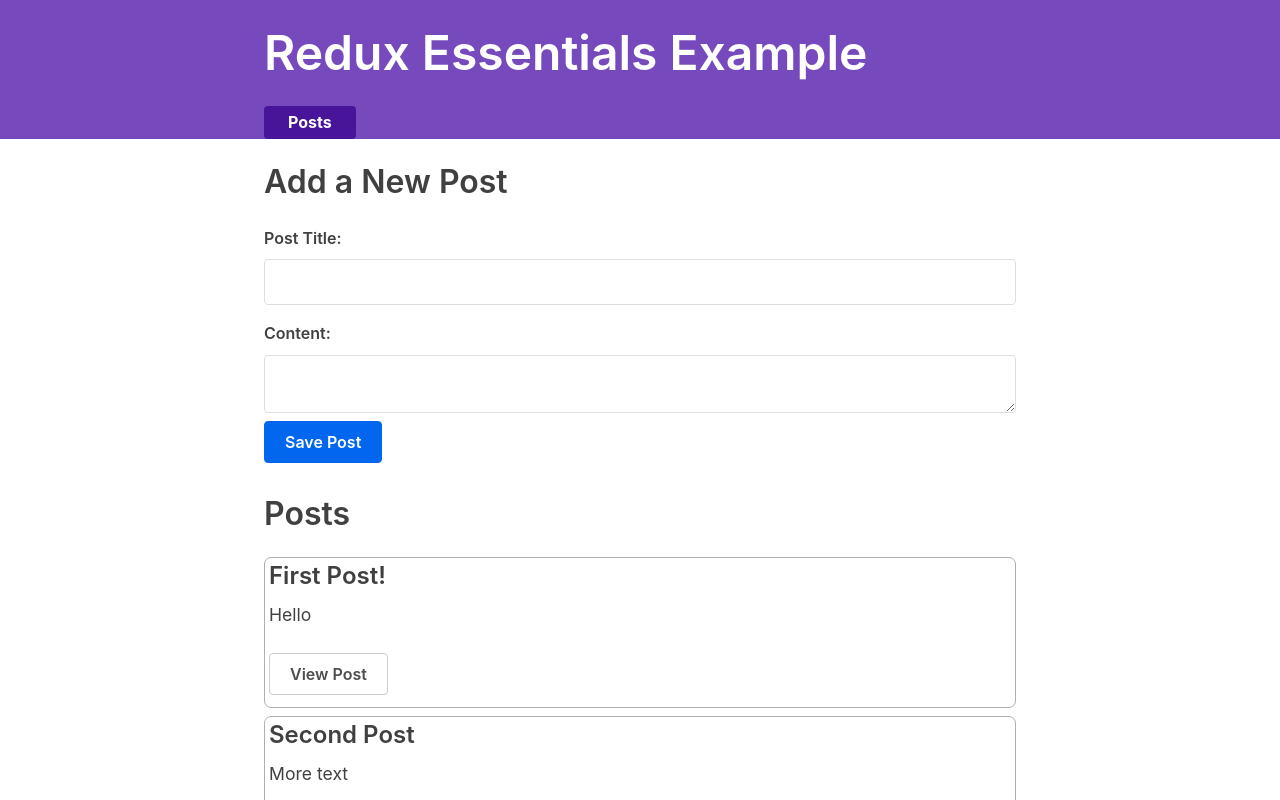
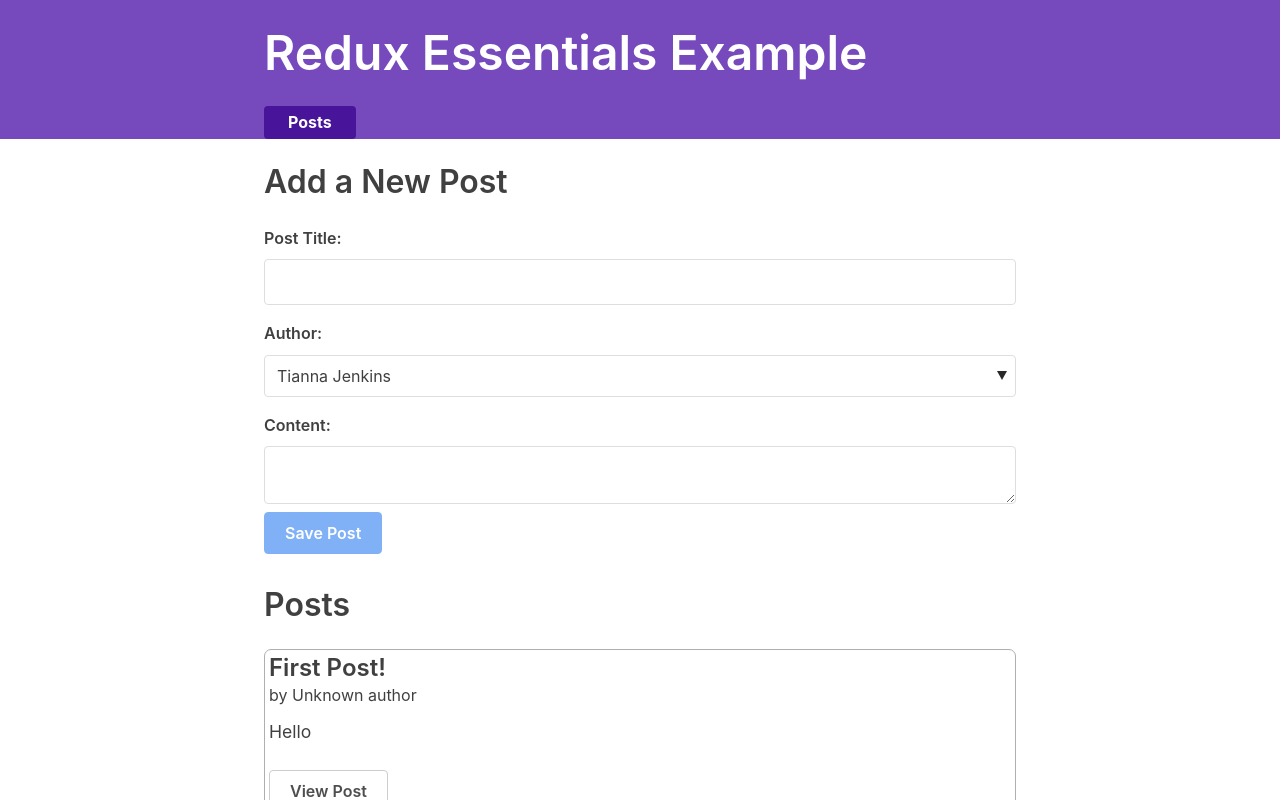
Before and after one commit to c3n7-learning/learning_react, a React (Create React App) app in the folder redux_essentials/3-redux-essentials-example-app/: page / in a window 1280 px wide. Shown: the top 800 px of the page. Built offline with nearby package versions, Linux system fonts and the light colour scheme; what @mswjs/data, mock-socket, txtgen would draw is missing.

Commit message:
Can show users

```diff
--- a/redux_essentials/3-redux-essentials-example-app/src/app/store.js
+++ b/redux_essentials/3-redux-essentials-example-app/src/app/store.js
@@ -1,8 +1,10 @@
 import { configureStore } from '@reduxjs/toolkit'
 import postsReducer from '../features/posts/postsSlice'
+import usersReducer from '../features/users/usersSlice'
 
 export default configureStore({
   reducer: {
     posts: postsReducer,
+    users: usersReducer,
   },
 })
--- a/redux_essentials/3-redux-essentials-example-app/src/features/posts/AddPostForm.js
+++ b/redux_essentials/3-redux-essentials-example-app/src/features/posts/AddPostForm.js
@@ -1,23 +1,35 @@
 import React, { useState } from 'react'
-import { useDispatch } from 'react-redux'
+import { useDispatch, useSelector } from 'react-redux'
 import { postAdded } from './postsSlice'
 
 export const AddPostForm = () => {
   const [title, setTitle] = useState('')
   const [content, setContent] = useState('')
+  const [userId, setUserId] = useState('')
 
   const dispatch = useDispatch()
 
+  const users = useSelector((state) => state.users)
+
   const onTitleChanged = (e) => setTitle(e.target.value)
   const onContentChanged = (e) => setContent(e.target.value)
+  const onAuthorChanged = (e) => setUserId(e.target.value)
 
   const onSavePostClicked = () => {
     if (title && content) {
-      dispatch(postAdded(title, content))
+      dispatch(postAdded(title, content, userId))
       setTitle('')
       setContent('')
     }
   }
+
+  const canSave = Boolean(title) && Boolean(content) && Boolean(userId)
+
+  const usersOptions = users.map((user) => (
+    <option key={user.id} value={user.id}>
+      {user.name}
+    </option>
+  ))
 
   return (
     <section>
@@ -31,6 +43,10 @@
           value={title}
           onChange={onTitleChanged}
         />
+        <label htmlFor="postAuthor">Author:</label>
+        <select id="postAuthor" value={userId} onChange={onAuthorChanged}>
+          {usersOptions}
+        </select>
         <label htmlFor="postContent">Content:</label>
         <textarea
           id="postContent"
@@ -38,7 +54,7 @@
           value={content}
           onChange={onContentChanged}
         />
-        <button type="button" onClick={onSavePostClicked}>
+        <button type="button" onClick={onSavePostClicked} disabled={!canSave}>
           Save Post
         </button>
       </form>
--- /dev/null
+++ b/redux_essentials/3-redux-essentials-example-app/src/features/posts/PostAuthor.js
@@ -0,0 +1,9 @@
+import { useSelector } from 'react-redux'
+
+export const PostAuthor = ({ userId }) => {
+  const author = useSelector((state) =>
+    state.users.find((user) => user.id === userId)
+  )
+
+  return <span>by {author ? author.name : 'Unknown author'}</span>
+}
--- a/redux_essentials/3-redux-essentials-example-app/src/features/posts/PostsList.js
+++ b/redux_essentials/3-redux-essentials-example-app/src/features/posts/PostsList.js
@@ -1,5 +1,6 @@
 import { useSelector } from 'react-redux'
 import { Link } from 'react-router-dom'
+import { PostAuthor } from './PostAuthor'
 
 export const PostsList = () => {
   const posts = useSelector((state) => state.posts)
@@ -7,6 +8,7 @@
   const renderedPosts = posts.map((post) => (
     <article className="post-excerpt" key={post.id}>
       <h3>{post.title}</h3>
+      <PostAuthor userId={post.user} />
       <p className="post-content">{post.content.substring(0, 100)}</p>
       <Link to={`/posts/${post.id}`} className="button muted-button">
         View Post
--- a/redux_essentials/3-redux-essentials-example-app/src/features/posts/SinglePostPage.js
+++ b/redux_essentials/3-redux-essentials-example-app/src/features/posts/SinglePostPage.js
@@ -1,6 +1,7 @@
 import { useSelector } from 'react-redux'
 import React from 'react'
 import { Link } from 'react-router-dom'
+import { PostAuthor } from './PostAuthor'
 
 export const SinglePostPage = ({ match }) => {
   const { postId } = match.params
@@ -21,6 +22,7 @@
     <section>
       <article className="post">
         <h2>{post.title}</h2>
+        <PostAuthor userId={post.user} />
         <p className="post-content">{post.content}</p>
         <Link to={`/editPost/${post.id}`} className="button">
           Edit Post
--- a/redux_essentials/3-redux-essentials-example-app/src/features/posts/postsSlice.js
+++ b/redux_essentials/3-redux-essentials-example-app/src/features/posts/postsSlice.js
@@ -13,12 +13,13 @@
       reducer(state, action) {
         state.push(action.payload)
       },
-      prepare(title, content) {
+      prepare(title, content, userId) {
         return {
           payload: {
             id: nanoid(),
             title,
             content,
+            user: userId,
           },
         }
       },
--- /dev/null
+++ b/redux_essentials/3-redux-essentials-example-app/src/features/users/usersSlice.js
@@ -0,0 +1,15 @@
+import { createSlice } from '@reduxjs/toolkit'
+
+const initialState = [
+  { id: '0', name: 'Tianna Jenkins' },
+  { id: '1', name: 'Kevin Grant' },
+  { id: '2', name: 'Madison Price' },
+]
+
+const usersSlice = createSlice({
+  name: 'users',
+  initialState,
+  reducers: {},
+})
+
+export default usersSlice.reducer
```
Also changed, not shown: 1 other file (tests, documents, lock files or other folders).
